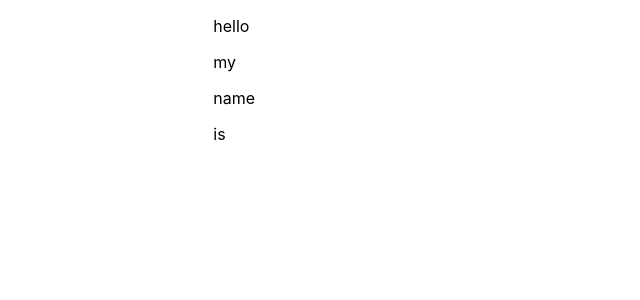
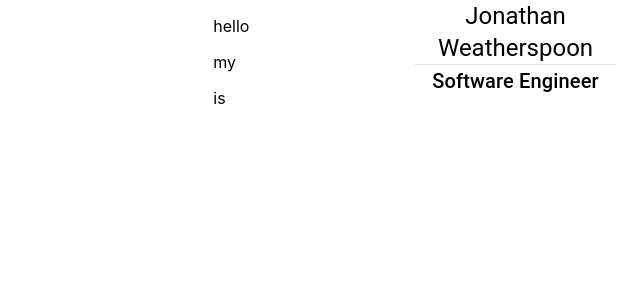
Before and after one commit to jweatherspoon/resume-generator, a React (Create React App) app: page / in a window 1280 px wide. Shown: the top 300 px of the page, without its empty margins (640-1280 px from the left). Built offline with nearby package versions, Linux system fonts and the light colour scheme.

Commit message:
first resume component building

```diff
--- /dev/null
+++ b/src/components/resume-components/PositionHeader.tsx
@@ -0,0 +1,26 @@
+import { Container, Divider, Typography } from "@material-ui/core";
+import { Component } from "react";
+import { getPropertyValue } from "../../data-model";
+import PROPERTY_TYPES from "../../data-model/PropertyTypes";
+import IFactoryEnabledComponentDefinition, { IFactoryEnabledComponentProps } from "../../factory/IFactoryEnabledComponent";
+
+class PositionHeader extends Component<IFactoryEnabledComponentProps | {}> implements IFactoryEnabledComponentDefinition {
+    componentId: string = "position-header";
+
+    clone = (objectData: IFactoryEnabledComponentProps) : IFactoryEnabledComponentDefinition => new PositionHeader(objectData);
+
+    render() {
+        const properties = this.props as IFactoryEnabledComponentProps;
+        const candidateName = getPropertyValue(properties?.source.componentProps, PROPERTY_TYPES.Name);
+        const positionTitle = getPropertyValue(properties?.source.componentProps, PROPERTY_TYPES.Title);
+        return (
+            <Container>
+                <Typography align="center" variant="h5">{candidateName}</Typography>
+                <Divider />
+                <Typography align="center" variant="h6">{positionTitle}</Typography>
+            </Container>
+        )
+    }
+}
+
+export default PositionHeader;
--- a/src/data-model/PropertyTypes.ts
+++ b/src/data-model/PropertyTypes.ts
@@ -1,5 +1,7 @@
 class PropertyTypes {
     get Theme() : string { return "theme" }
+    get Name() : string { return "name" }
+    get Title() : string { return "title" }
 }
 
 const PROPERTY_TYPES = new PropertyTypes();
--- a/src/data-model/index.ts
+++ b/src/data-model/index.ts
@@ -5,3 +5,7 @@ import PropertyTypes from "./PropertyTypes"
 export const createProperty = (name: string, type: DataTypes, value: any): IProperty => ({ name, type, value });
 
 export const createThemeProperty = (value: any): IProperty => ({ name: PropertyTypes.Theme , type: DataTypes.ResumeTheme, value });
+
+export const getProperty = (properties: IProperty[] | undefined, name: string) : IProperty | undefined => properties?.find(x => x.name === name);
+
+export const getPropertyValue = (properties: IProperty[] | undefined, name: string) : any => getProperty(properties, name)?.value;
--- a/src/data-model/test-config.ts
+++ b/src/data-model/test-config.ts
@@ -1,6 +1,7 @@
 import IResumeConfiguration from "./ResumeConfiguration";
 import { createProperty, createThemeProperty } from "./index";
 import DataTypes from "./DataTypes";
+import PROPERTY_TYPES from "./PropertyTypes";
 
 const TestConfig : IResumeConfiguration = {
     componentId: "test",
@@ -25,18 +26,18 @@ const TestConfig : IResumeConfiguration = {
             {
                 componentId: "test-one",
                 componentProps: [
-                    createProperty("displayText", DataTypes.String, "name")
-                ]
-            },
-            {
-                componentId: "test-one",
-                componentProps: [
                     createProperty("displayText", DataTypes.String, "is")
                 ]
             }
         ],
         mainContent: [
-
+            {
+                componentId: "position-header",
+                componentProps: [
+                    createProperty(PROPERTY_TYPES.Name, DataTypes.String, "Jonathan Weatherspoon"),
+                    createProperty(PROPERTY_TYPES.Title, DataTypes.String, "Software Engineer")
+                ]
+            },
         ]
     },
     clone: (o) => TestConfig
--- a/src/factory/factory-maps.ts
+++ b/src/factory/factory-maps.ts
@@ -1,3 +1,4 @@
+import PositionHeader from "../components/resume-components/PositionHeader";
 import FlashyResumeShell from "../components/resume-shells/FlashyResumeShell";
 import IFactoryEnabledComponentDefinition from "./IFactoryEnabledComponent";
 import IFactoryMapping from "./IFactoryMapping";
@@ -26,7 +27,8 @@ class ResumeShellFactory extends FactoryMapBase {
 class ResumeComponentFactory extends FactoryMapBase {
     constructor() {
         const components: IFactoryEnabledComponentDefinition[] = [
-            new TestComponentOne({})
+            new TestComponentOne({}),
+            new PositionHeader({}),
         ];
 
         super(components);
```
Also changed, not shown: 1 other file (tests, documents, lock files or other folders).
